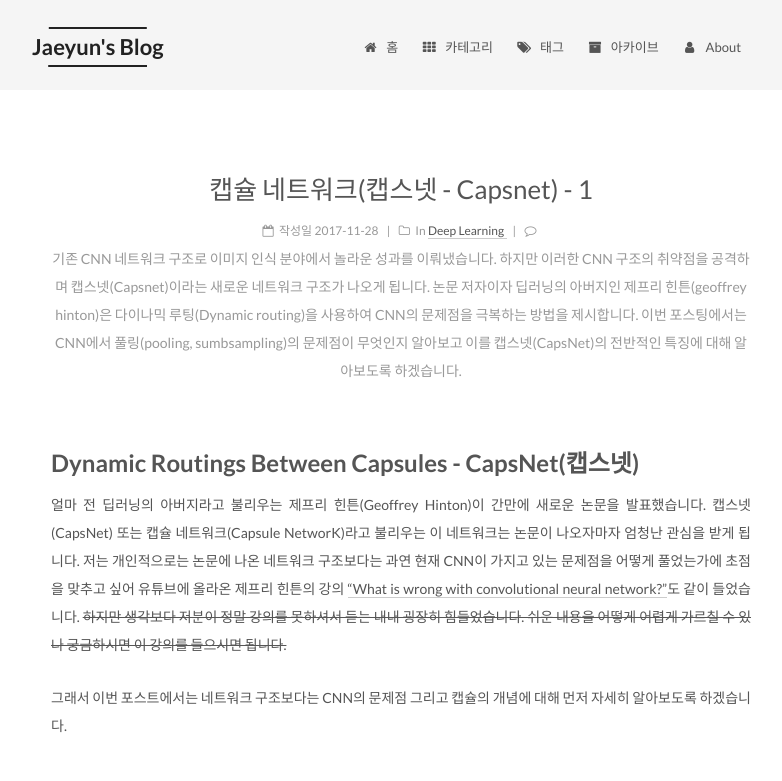
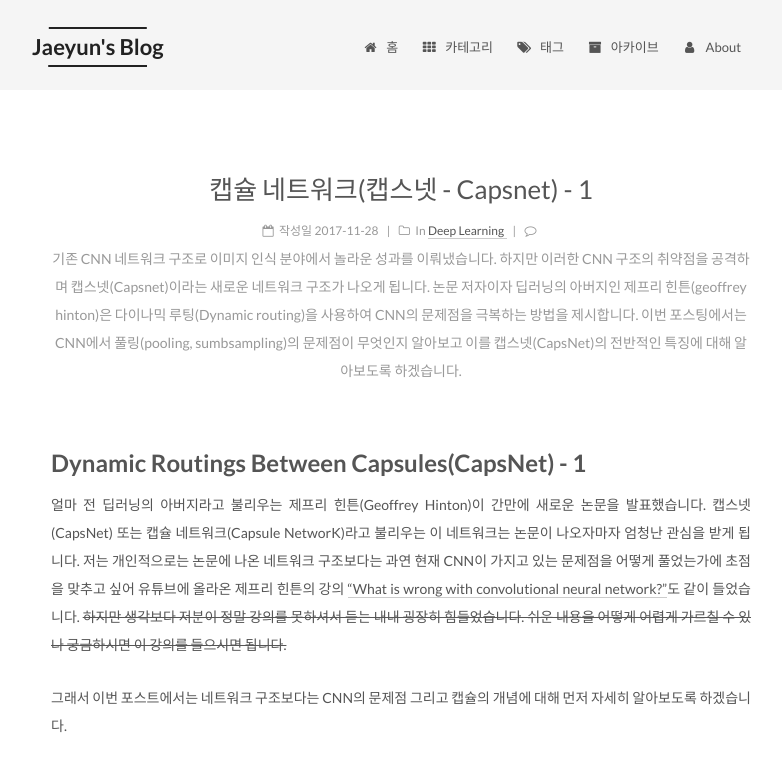
Before and after one commit to Jayhey/Jayhey.github.io, a Jekyll site: the page built from _posts/2017-11-28-CapsNet_1.md, in a window 1280 px wide. Shown: the top 781 px of the page, without its empty margins (239-1021 px from the left). Built offline with Jekyll 4.4.1, drawn with Linux system fonts in a browser that asks for light colours; comment, search, counter and statistics services are not loaded.

Commit message:
CapsNet - 1

```diff
--- a/_posts/2017-11-28-CapsNet_1.md
+++ b/_posts/2017-11-28-CapsNet_1.md
@@ -9,7 +9,7 @@ tags:
 - network architecture
 ---
 
-# Dynamic Routings Between Capsules - CapsNet(캡스넷)
+# Dynamic Routings Between Capsules(CapsNet) - 1
 
 얼마 전 딥러닝의 아버지라고 불리우는 제프리 힌튼(Geoffrey Hinton)이 간만에 새로운 논문을 발표했습니다. 캡스넷(CapsNet) 또는 캡슐 네트워크(Capsule NetworK)라고 불리우는 이 네트워크는 논문이 나오자마자 엄청난 관심을 받게 됩니다. 저는 개인적으로는 논문에 나온 네트워크 구조보다는 과연 현재 CNN이 가지고 있는 문제점을 어떻게 풀었는가에 초점을 맞추고 싶어 유튜브에 올라온 제프리 힌튼의 강의 ["What is wrong with convolutional neural network?"](https://youtu.be/rTawFwUvnLE)도 같이 들었습니다. ~~하지만 생각보다 저분이 정말 강의를 못하셔서 듣는 내내 굉장히 힘들었습니다. 쉬운 내용을 어떻게 어렵게 가르칠 수 있나 궁금하시면 이 강의를 들으시면 됩니다.~~
 
```
